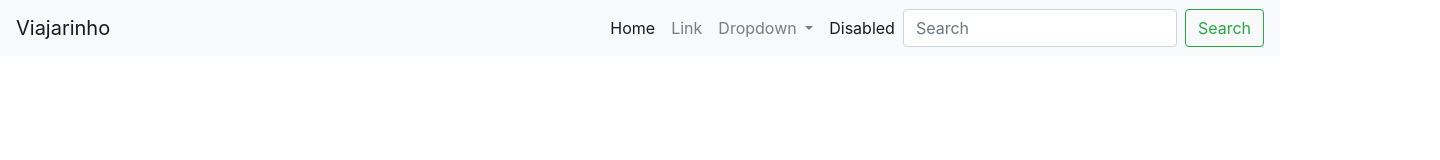
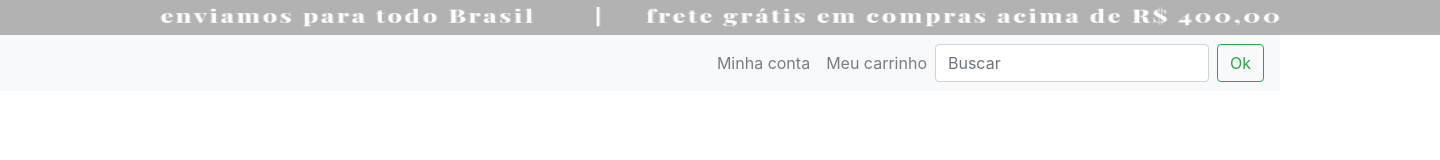
Before and after one commit to larissegcp/viajarinho, a plain HTML site: page index.html in a window 1280 px wide. Shown: the whole page, 1440 px wide, since content can reach past the window. Drawn offline with nearby package versions, Linux system fonts and the light colour scheme.

Commit message:
Testes de Navbar e banner

```diff
--- /dev/null
+++ b/css/estilos.css
@@ -0,0 +1,10 @@
+.banner {
+    text-align: center;
+    max-width: 100%;
+}
+
+img {
+    height: 35px;
+    width: 1440px;
+
+}
--- a/index.html
+++ b/index.html
@@ -2,79 +2,22 @@
 <html lang="pt-br">
 <head>
     <meta charset="utf-8">
+    <meta http-equiv="X-UA-Compatible" content="IE=edge">
     <meta name="viewport" content="width=device-width, initial-scale=1, shrink-to-fit=no">
     <title>Viajarinho</title>
+    <link rel="stylesheet" href="node_modules/bootstrap-4.4.1-dist/css/bootstrap.min.css">
+    <link rel="stylesheet" href="css/estilos.css">
 </head>
-<body>
-        <link rel="stylesheet" href="https://stackpath.bootstrapcdn.com/bootstrap/4.4.1/css/bootstrap.min.css" integrity="sha384-Vkoo8x4CGsO3+Hhxv8T/Q5PaXtkKtu6ug5TOeNV6gBiFeWPGFN9MuhOf23Q9Ifjh" crossorigin="anonymous">
+    <body>
+<div class="banner">
+    <img src="img/banner iluria1.jpg"></img>
+</div>
 
 <div id="navbarPrincipal"></div>
 
-<nav class="navbar navbar-expand-lg navbar-light bg-light">
-        <a class="navbar-brand" href="#">Viajarinho</a> <!-- Aqui teremos a logo -->
-        <button class="navbar-toggler" type="button" data-toggle="collapse" data-target="#navbarSupportedContent" aria-controls="navbarSupportedContent" aria-expanded="false" aria-label="Toggle navigation">
-          <span class="navbar-toggler-icon"></span>
-        </button>
 
-        <div class="collapse navbar-collapse" id="navbarSupportedContent">
-          <ul class="navbar-nav ml-auto">
-            <li class="nav-item active">
-              <a class="nav-link" href="#">Home <span class="sr-only">(current)</span></a>
-            </li>
-            <li class="nav-item">
-              <a class="nav-link" href="#">Link</a>
-            </li>
-            <li class="nav-item dropdown">
-              <a class="nav-link dropdown-toggle" href="#" id="navbarDropdown" role="button" data-toggle="dropdown" aria-haspopup="true" aria-expanded="false">
-                Dropdown
-              </a>
-              <div class="dropdown-menu" aria-labelledby="navbarDropdown">
-                <a class="dropdown-item" href="#">Action</a>
-                <a class="dropdown-item" href="#">Another action</a>
-                <div class="dropdown-divider"></div>
-                <a class="dropdown-item" href="#">Something else here</a>
-              </div>
-            </li>
-            <li class="nav-item">
-              <a class="nav-link active" href="#" tabindex="-1" aria-disabled="true">Disabled</a>
-            </li>
-          </ul>
-          <form class="form-inline my-2 my-lg-0">
-            <input class="form-control mr-sm-2" type="search" placeholder="Search" aria-label="Search">
-            <button class="btn btn-outline-success my-2 my-sm-0" type="submit">Search</button>
-          </form>
-        </div>
-      </nav>
-
-
-
-
-
-
-
-
-
-
-
-
-
-
-
-
-
-
-
-
-
-
-
-
-
-
-
-
-        <script src="https://code.jquery.com/jquery-3.4.1.slim.min.js" integrity="sha384-J6qa4849blE2+poT4WnyKhv5vZF5SrPo0iEjwBvKU7imGFAV0wwj1yYfoRSJoZ+n" crossorigin="anonymous"></script>
-        <script src="https://cdn.jsdelivr.net/npm/popper.js@1.16.0/dist/umd/popper.min.js" integrity="sha384-Q6E9RHvbIyZFJoft+2mJbHaEWldlvI9IOYy5n3zV9zzTtmI3UksdQRVvoxMfooAo" crossorigin="anonymous"></script>
-        <script src="https://stackpath.bootstrapcdn.com/bootstrap/4.4.1/js/bootstrap.min.js" integrity="sha384-wfSDF2E50Y2D1uUdj0O3uMBJnjuUD4Ih7YwaYd1iqfktj0Uod8GCExl3Og8ifwB6" crossorigin="anonymous"></script>
-</body>
+    </body>
+    <script src="js/componentes/navbar.js"></script>
+    <script src="node_modules/jquery/dist/jquery.min.js"></script>
+    <script src="node_modules/bootstrap-4.4.1-dist/js/bootstrap.min.js"></script>
 </html>
--- /dev/null
+++ b/js/componentes/navbar.js
@@ -0,0 +1,24 @@
+document.getElementById('navbarPrincipal').innerHTML = `
+
+<nav class="navbar navbar-expand-lg navbar-light bg-light">
+  <button class="navbar-toggler" type="button" data-toggle="collapse" data-target="#navbarSupportedContent" aria-controls="navbarSupportedContent" aria-expanded="false" aria-label="Toggle navigation">
+    <span class="navbar-toggler-icon"></span>
+  </button>
+
+  <div class="collapse navbar-collapse" id="navbarSupportedContent">
+    <ul class="navbar-nav ml-auto">
+      <li class="nav-item">
+        <a class="nav-link" href="#">Minha conta<span class="sr-only">(current)</span></a>
+      </li>
+      <li class="nav-item">
+        <a class="nav-link" href="#">Meu carrinho</a>
+      </li>
+    </ul>
+    <form class="form-inline my-2 my-lg-0">
+      <input class="form-control mr-sm-2" type="search" placeholder="Buscar" aria-label="Search">
+      <button class="btn btn-outline-success my-2 my-sm-0" type="submit">Ok</button>
+    </form>
+  </div>
+</nav>
+
+`;
```
Also changed, not shown: img/banner iluria1.jpg (added), package-lock.json (added).
